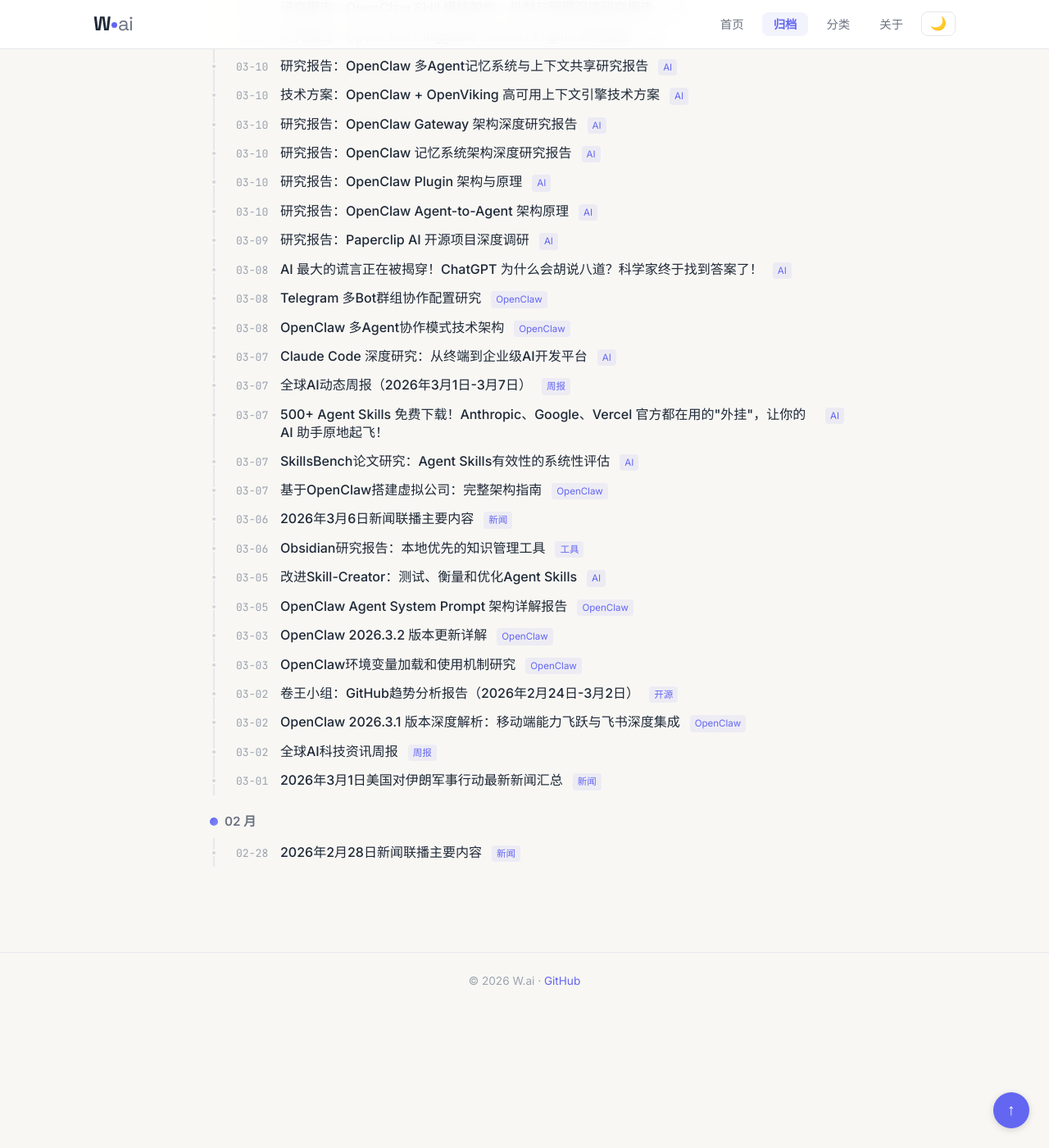
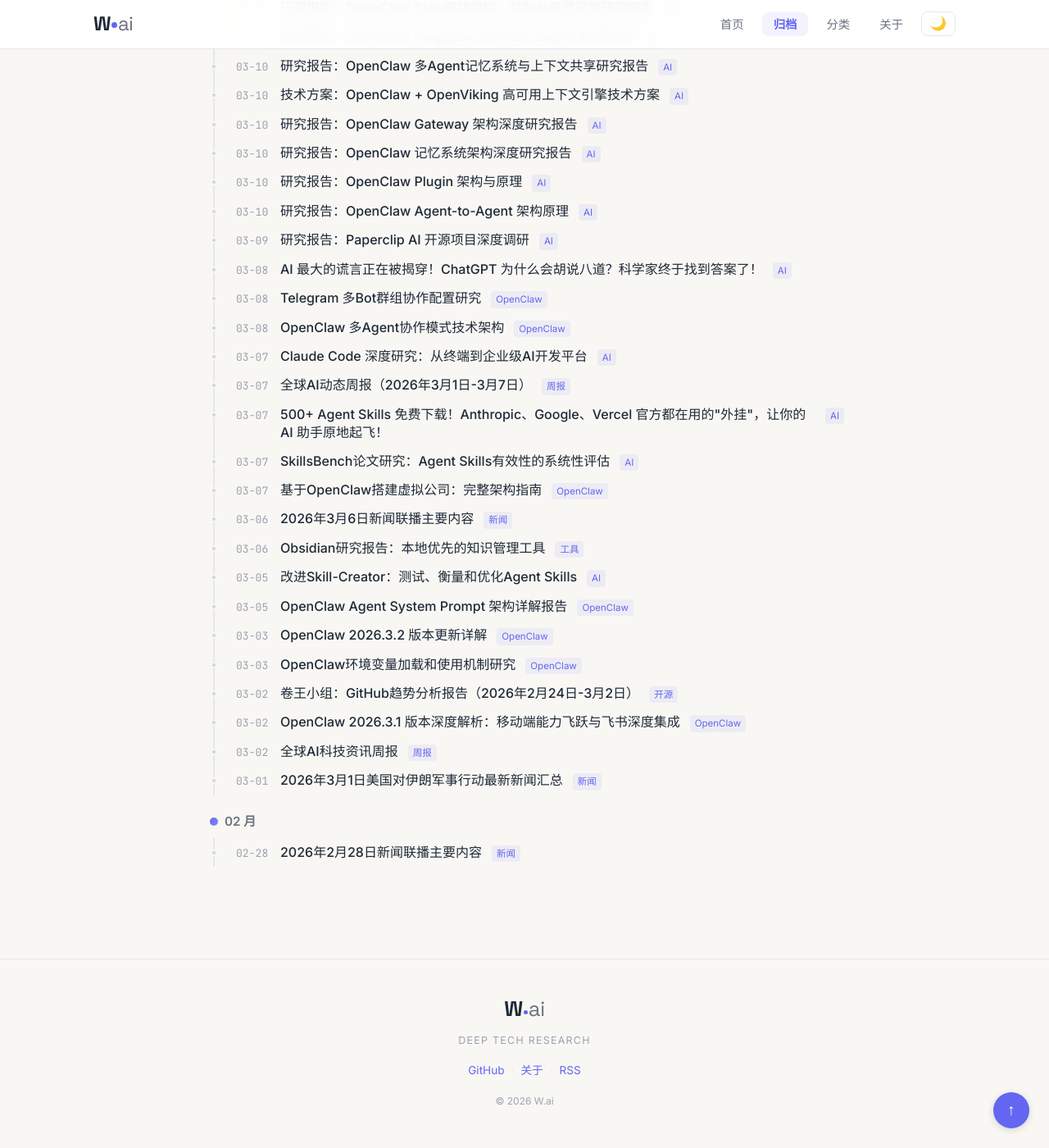
Before and after one commit to wujiaming88/wujiaming88.github.io, a Jekyll site: the page built from archives/index.html, in a window 1280 px wide and 1400 px high, scrolled down 1575 px. Shown: the whole window at 82% size. Built offline with Jekyll 4.4.1, drawn with Linux system fonts in a browser that asks for light colours; nearby versions of some CDN libraries.

Commit message:
feat: 全站Logo品牌透出
首页Hero:
- 搜索框上方新增大号Logo(4rem), W.ai精密字标
- Space Grotesk字体, 靛蓝圆点

页脚升级:
- Logo + DEEP TECH RESEARCH slogan
- 导航链接(GitHub/关于/RSS)
- 版权信息分层展示

关于页:
- Hero区h1替换为Logo组件(3.5rem)
- 与首页/页脚风格统一

所有Logo使用CSS变量, 深色主题自动适配

```diff
--- a/_layouts/default.html
+++ b/_layouts/default.html
@@ -40,7 +40,20 @@
 
     <!-- 页脚 -->
     <footer class="footer">
-        <p>&copy; {{ site.time | date: '%Y' }} {{ site.title }} · <a href="https://github.com/wujiaming88">GitHub</a></p>
+        <div class="footer-content">
+            <div class="footer-brand">
+                <span class="fb-w">W</span><span class="fb-dot"></span><span class="fb-ai">ai</span>
+            </div>
+            <p class="footer-desc">Deep Tech Research</p>
+            <div class="footer-links">
+                <a href="https://github.com/wujiaming88" target="_blank">GitHub</a>
+                <span class="footer-sep">·</span>
+                <a href="{{ '/about/' | relative_url }}">关于</a>
+                <span class="footer-sep">·</span>
+                <a href="{{ '/feed.xml' | relative_url }}">RSS</a>
+            </div>
+            <p class="footer-copy">&copy; {{ site.time | date: '%Y' }} {{ site.title }}</p>
+        </div>
     </footer>
 
     <!-- Prism.js 代码高亮 -->
--- a/assets/main.scss
+++ b/assets/main.scss
@@ -310,11 +310,86 @@
    ============================================ */
 .footer {
   text-align: center;
-  padding: 24px 20px 40px;
+  padding: 40px 20px 48px;
   font-size: 0.85rem;
   color: var(--text-tertiary);
   border-top: 1px solid var(--border-color);
-  margin-top: 40px;
+  margin-top: 48px;
+}
+
+.footer-content {
+  max-width: 1100px;
+  margin: 0 auto;
+}
+
+.footer-brand {
+  display: flex;
+  align-items: baseline;
+  justify-content: center;
+  letter-spacing: -0.04em;
+  margin-bottom: 8px;
+}
+
+.fb-w {
+  font-family: 'Space Grotesk', var(--font-sans);
+  font-size: 1.6rem;
+  font-weight: 700;
+  color: var(--text-heading);
+}
+
+.fb-dot {
+  display: inline-block;
+  width: 5px;
+  height: 5px;
+  background: var(--accent);
+  border-radius: 50%;
+  position: relative;
+  top: -2px;
+  margin: 0 1px;
+}
+
+.fb-ai {
+  font-family: 'Space Grotesk', var(--font-sans);
+  font-size: 1.6rem;
+  font-weight: 400;
+  color: var(--text-secondary);
+}
+
+.footer-desc {
+  font-size: 0.78rem;
+  color: var(--text-tertiary);
+  letter-spacing: 0.1em;
+  text-transform: uppercase;
+  margin: 0 0 16px;
+}
+
+.footer-links {
+  display: flex;
+  align-items: center;
+  justify-content: center;
+  gap: 8px;
+  margin-bottom: 16px;
+}
+
+.footer-links a {
+  color: var(--text-secondary);
+  text-decoration: none;
+  font-size: 0.85rem;
+  transition: color 0.2s;
+}
+
+.footer-links a:hover {
+  color: var(--accent);
+}
+
+.footer-sep {
+  color: var(--border-color);
+}
+
+.footer-copy {
+  font-size: 0.75rem;
+  color: var(--text-tertiary);
+  margin: 0;
 }
 
 .footer a {
```
Also changed, not shown: about.markdown (+36 -1 lines), index.html (+37 -0 lines).
